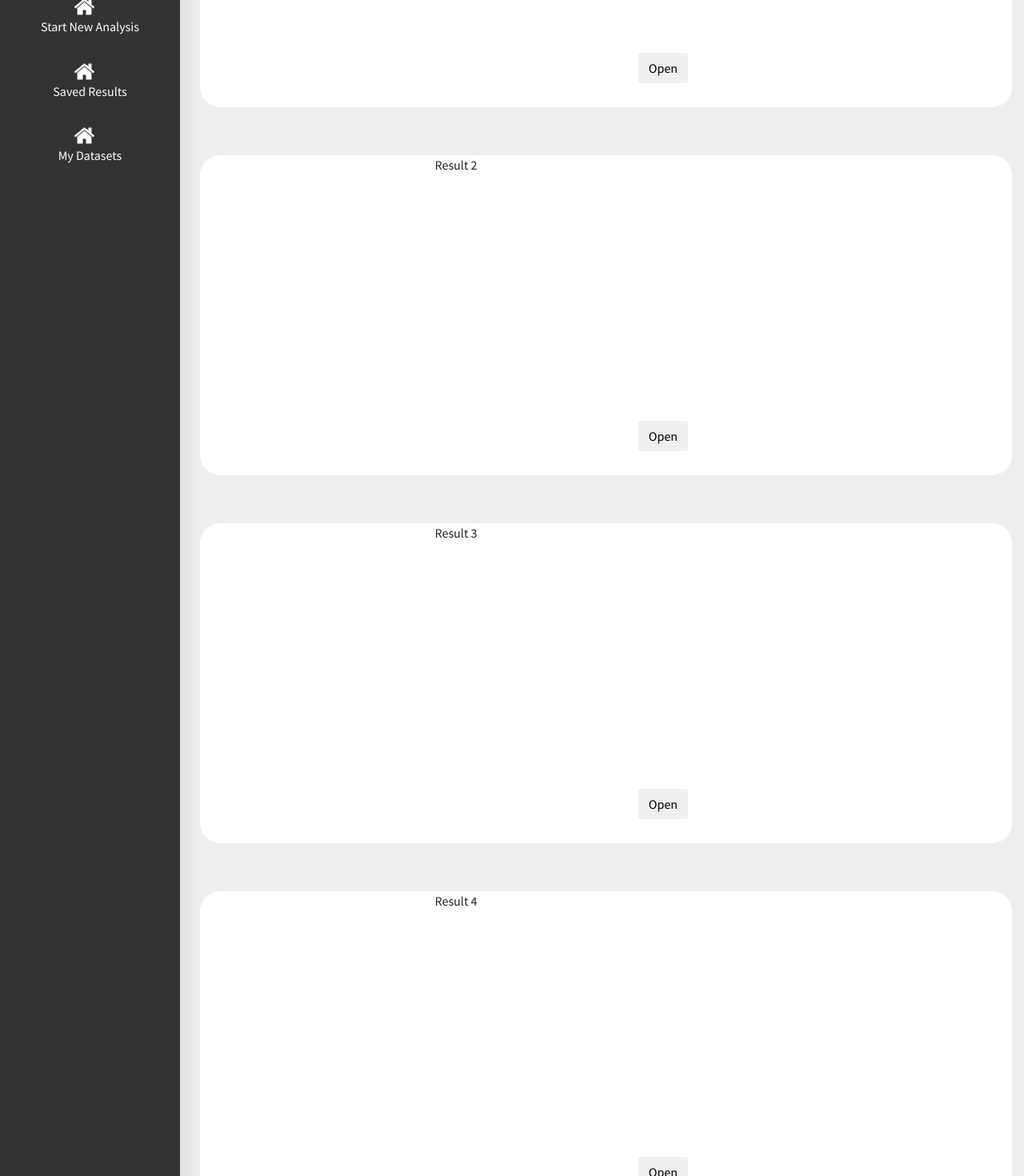
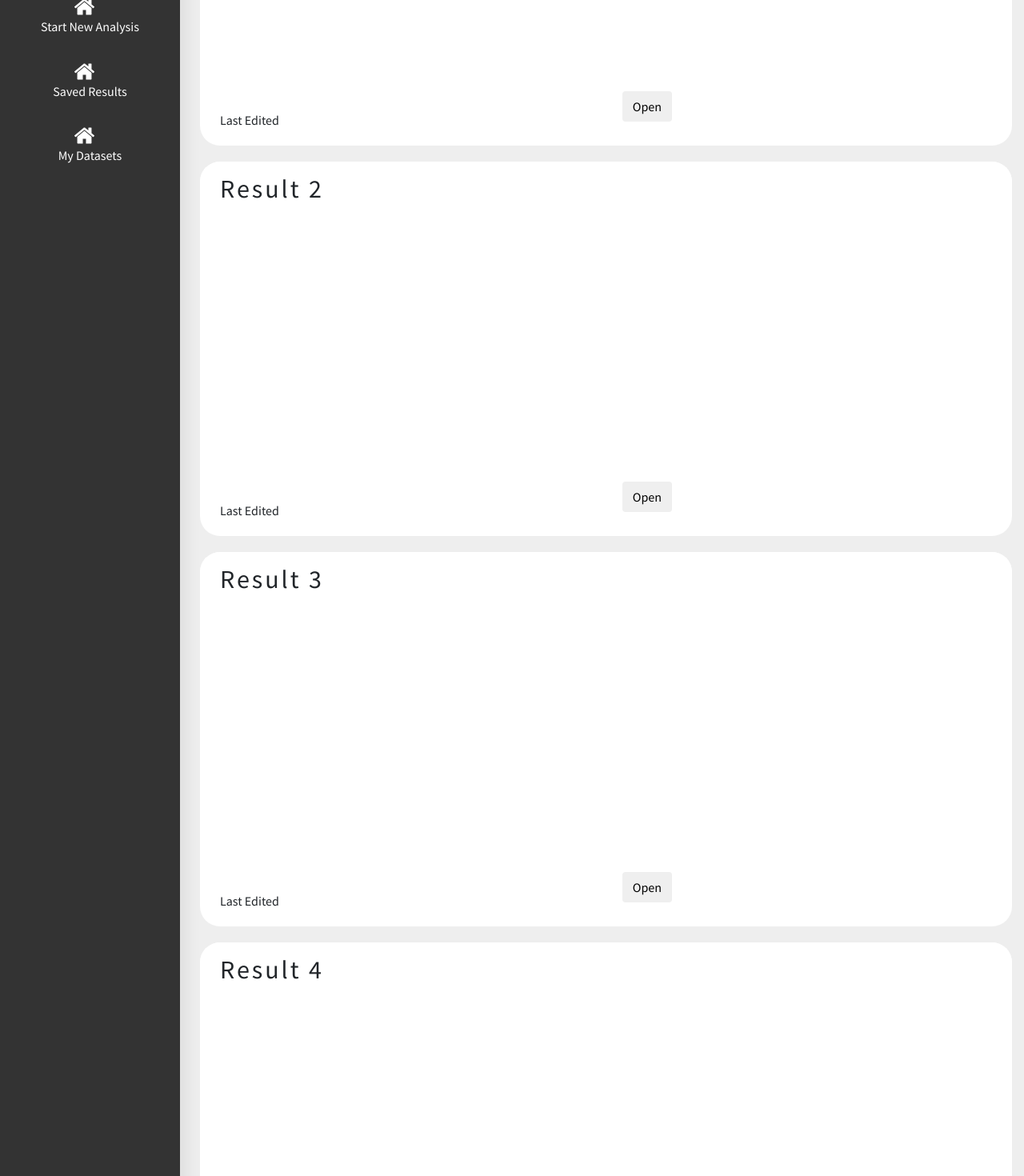
Before and after one commit to ryanae/prenostik, a React (Create React App) app: page /saved-results in a window 1280 px wide. Shown: the part 400-1870 px from the top of the page at 80% size. Built offline with nearby package versions, Linux system fonts and the light colour scheme.

Commit message:
updating saved results for merge

```diff
--- a/src/App.css
+++ b/src/App.css
@@ -132,12 +132,27 @@ body, html {
     border-radius: 25px;
 }
 
+#saved-heading{
+    text-align: left;
+    letter-spacing: 3px;
+    font-size: 2em;
+    font-family: inherit;
+    padding: 10px;
+    padding-left:25px;
+    margin-top: 20px;
+}
+
 .panel-body{
     position: relative;
     width:600px;
     height:400px;
-    margin: 20px;
-    margin-top: 40px;
+}
+
+#last-edited-text{
+    position:absolute;
+    bottom: 10px;
+    padding: 10px;
+    padding-left: 25px;
 }
 
 #open-save-btn{
--- a/src/pages/saved/savedResults.js
+++ b/src/pages/saved/savedResults.js
@@ -28,8 +28,9 @@ const savedResults = () => (
         <div class="row">
             <div class="col-sm">
                 <div class="panel panel-default">
+                <div class="panel heading" id="saved-heading"> Result 1 </div>
                 <div class="panel-body">
-                    <p>Result 1 </p>
+                    <div id="last-edited-text"> Last Edited </div>
                     <button type="button" class="btn" id="open-save-btn">Open</button>
                 </div>
                 </div>
@@ -37,8 +38,9 @@ const savedResults = () => (
 
             <div class="col-sm">
                 <div class="panel panel-default">
+                <div class="panel heading" id="saved-heading"> Result 2 </div>
                 <div class="panel-body">
-                    <p>Result 2</p>
+                    <div id="last-edited-text"> Last Edited </div>
                     <button type="button" class="btn" id="open-save-btn">Open</button>
                 </div>
                 </div>
@@ -48,8 +50,9 @@ const savedResults = () => (
             <div class="row">
             <div class="col-sm">
                 <div class="panel panel-default">
+                <div class="panel heading"  id="saved-heading"> Result 3 </div>
                 <div class="panel-body">
-                    <p>Result 3</p>
+                    <div id="last-edited-text"> Last Edited </div>
                     <button type="button" class="btn" id="open-save-btn">Open</button>
                 </div>
                 </div>
@@ -57,8 +60,9 @@ const savedResults = () => (
 
             <div class="col-sm">
                 <div class="panel panel-default">
+                <div class="panel heading"  id="saved-heading"> Result 4 </div>
                 <div class="panel-body">
-                    <p>Result 4</p>
+                    <div id="last-edited-text"> Last Edited </div>
                     <button type="button" class="btn" id="open-save-btn">Open</button>
                 </div>
                 </div>
```
